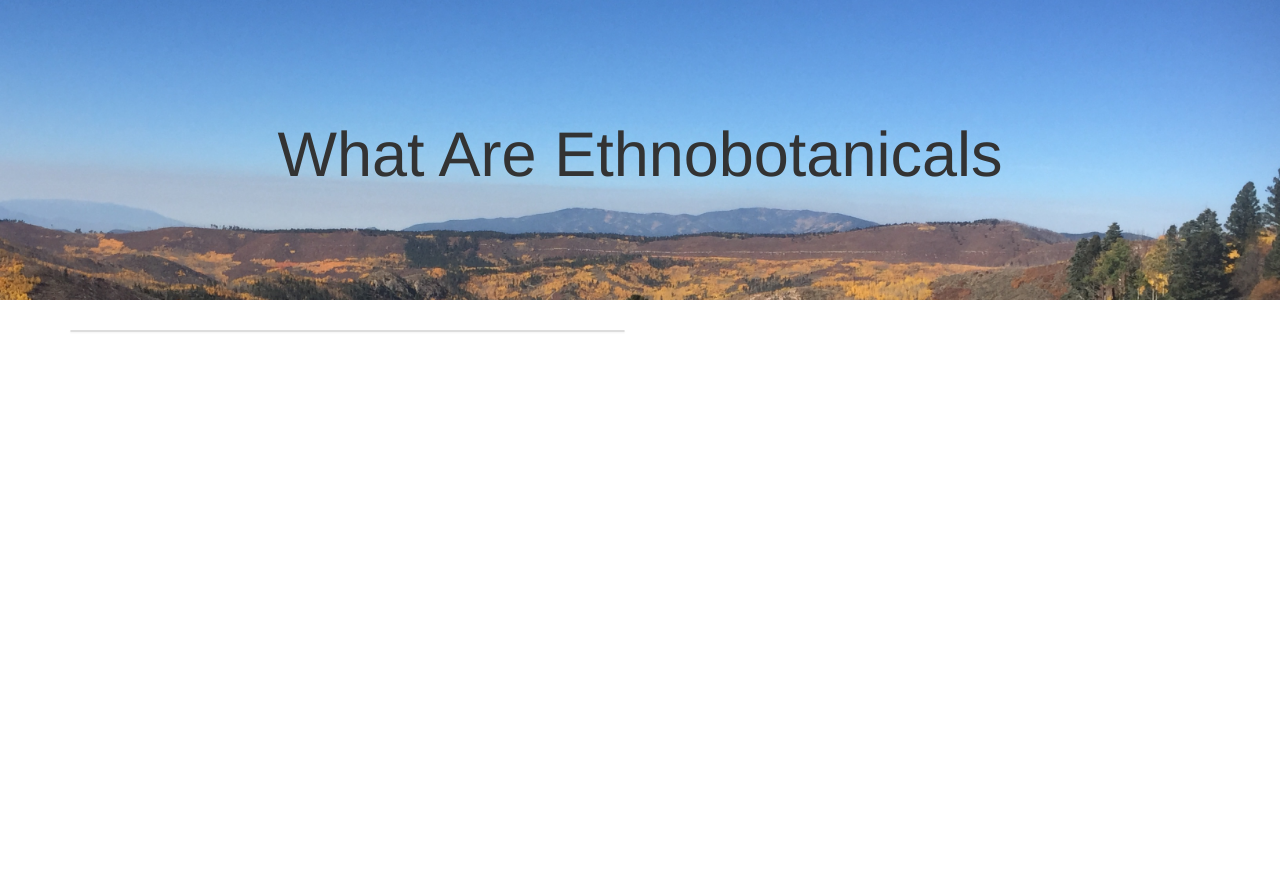
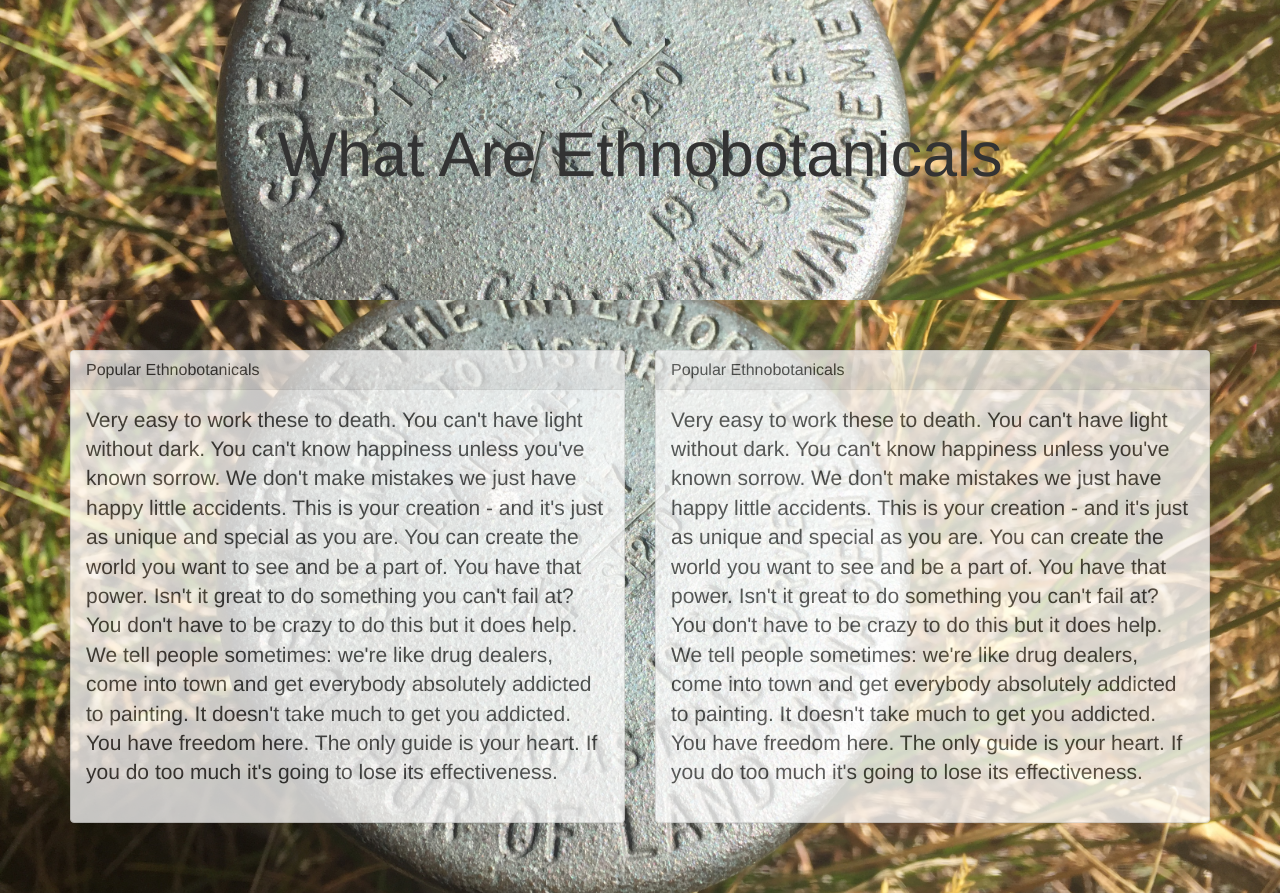
Before and after one commit to stevestonenm/stevestone-pwp, a PHP site: page / in a window 1280 px wide. Before the commit the page ends 332 px from the top, so only its background shows below. Run offline with PHP 8.4, Linux system fonts and the light colour scheme; some libraries are stand-ins or nearby versions.

Commit message:
finished most of second section

```diff
--- a/public_html/css/stylesheet.css
+++ b/public_html/css/stylesheet.css
@@ -5,13 +5,22 @@
 /*************************************
 * Global Styles
 **************************************/
+html, body {
+	height: 100%;
+	width: 100%;
+}
+
+.pad-section {
+	padding: 50px;
+}
 
 /*************************************
 * JumboTron
 **************************************/
 .jumbotron {
 	text-align: center;
-	background: url("../images/placeholder.jpg");
+	background: url("../images/placeholder-2.jpg") no-repeat center center fixed;
+	display: table;
 	width: 100%;
 	height: 30rem;
 	padding-top: 10rem;
@@ -19,5 +28,20 @@
 	-moz-background-size: cover;
 	-o-background-size: cover;
 	background-size: cover;
+	margin: 0;
+}
 
+#popular {
+	background: url("../images/placeholder-2.jpg") no-repeat center center fixed;
+	display: table;
+	height: 50rem;
+	position: relative;
+	width: 100%;
+	-webkit-background-size: cover;
+	-moz-background-size: cover;
+	-o-background-size: cover;
+	background-size: cover;
 }
+#popular .panel {
+	opacity: 0.75;
+}
--- a/public_html/index.php
+++ b/public_html/index.php
@@ -35,6 +35,7 @@
 	</head>
 	<body>
 		<header></header>
+		<!-- Jumbotron section -->
 		<section>
 			<div class="jumbotron">
 				<div class="container">
@@ -46,15 +47,30 @@
 				</div>
 			</div>
 		</section>
+		<!-- first section -->
 		<section>
 			<div id="popular" class="pad-section">
 				<div class="container">
 					<div class="row">
 						<div class="col-xs-6">
-							<div class="panel panel-default"
-								  <div class="panel-heading">
-
-								  </div>
+							<div class="panel panel-default">
+								<div class="panel-heading">
+									<h2 class="panel-title">Popular Ethnobotanicals</h2>
+								</div>
+								<div class="panel-body lead">
+									Very easy to work these to death. You can't have light without dark. You can't know happiness unless you've known sorrow. We don't make mistakes we just have happy little accidents. This is your creation - and it's just as unique and special as you are. You can create the world you want to see and be a part of. You have that power. Isn't it great to do something you can't fail at? You don't have to be crazy to do this but it does help. We tell people sometimes: we're like drug dealers, come into town and get everybody absolutely addicted to painting. It doesn't take much to get you addicted. You have freedom here. The only guide is your heart. If you do too much it's going to lose its effectiveness.
+								</div>
+							</div>
+						</div>
+						<div class="col-xs-6">
+							<div class="panel panel-default">
+								<div class="panel-heading">
+									<h2 class="panel-title">Popular Ethnobotanicals</h2>
+								</div>
+								<div class="panel-body lead">
+									Very easy to work these to death. You can't have light without dark. You can't know happiness unless you've known sorrow. We don't make mistakes we just have happy little accidents. This is your creation - and it's just as unique and special as you are. You can create the world you want to see and be a part of. You have that power. Isn't it great to do something you can't fail at? You don't have to be crazy to do this but it does help. We tell people sometimes: we're like drug dealers, come into town and get everybody absolutely addicted to painting. It doesn't take much to get you addicted. You have freedom here. The only guide is your heart. If you do too much it's going to lose its effectiveness.
+								</div>
+							</div>
 						</div>
 					</div>
 				</div>
```
Also changed, not shown: public_html/images/placeholder-2.jpg (added).
